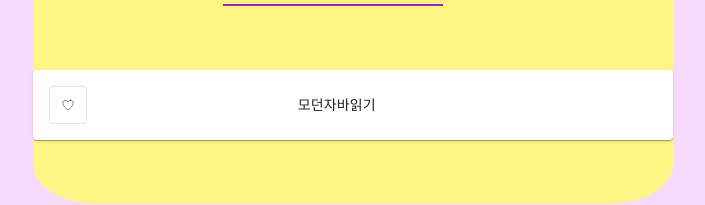
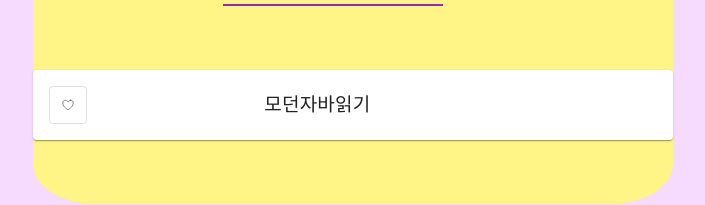
Before and after one commit to Happhee/HAPPY-TO-DO, a React (Create React App) app in the folder client/: page / in a window 1280 px wide. Shown: the part 323-528 px from the top of the page, without its empty margins (287-992 px from the left). Built offline with nearby package versions, Linux system fonts and the light colour scheme.

Commit message:
[ADD] 할일추가하면 빈칸으로 만들기

```diff
--- a/client/src/components/AddTodoList.js
+++ b/client/src/components/AddTodoList.js
@@ -13,6 +13,7 @@ function AddTodoList(props) {
                 }} />
             <IconButton color="secondary" onClick={function () {
                 props.onClick(todoText)
+                setTodoText('');
             }}>
                 <VscAdd />
             </IconButton>
--- a/client/src/components/DisplayTodoList.js
+++ b/client/src/components/DisplayTodoList.js
@@ -24,6 +24,7 @@ const StyledTextCell = styled(TableCell)(({ theme }) => ({
 
     [`&.${tableCellClasses.body}`]: {
         textAlign: 'start',
+        fontSize: '19px'
     },
 
 }));
```
